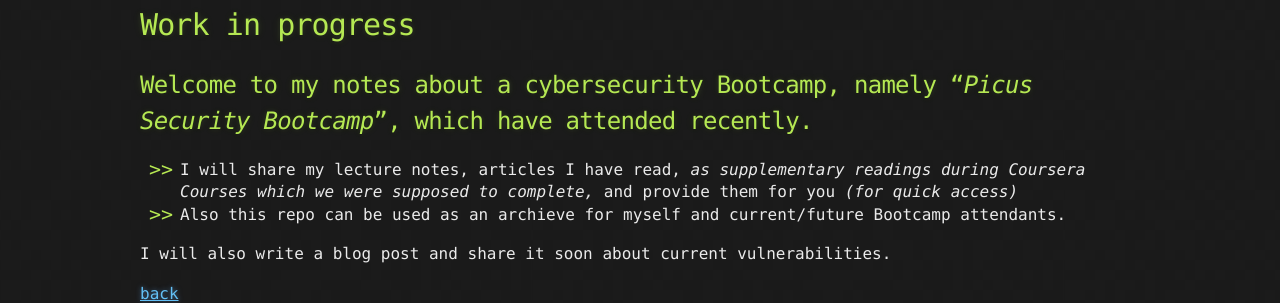
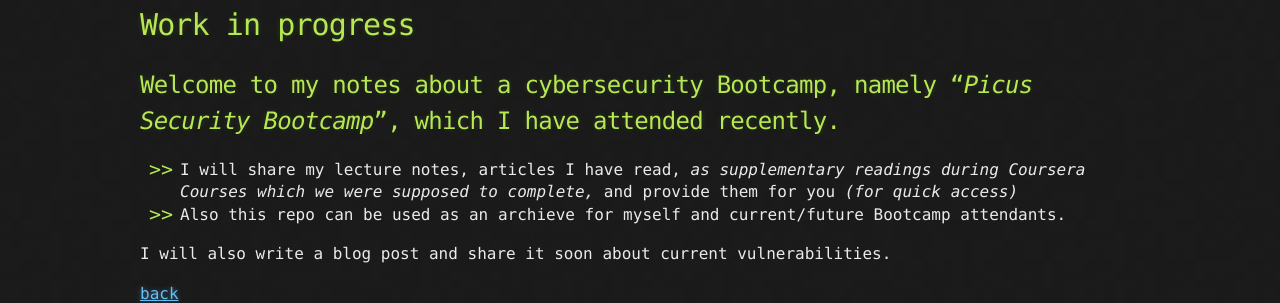
Before and after one commit to emreYbs/emreYbs.github.io, a Jekyll site: the page built from picussecuritybootcamp.md, in a window 1280 px wide. Shown: the part 171-474 px from the top of the page. Built offline with Jekyll 4.4.1, drawn with Linux system fonts in a browser that asks for light colours; our own code applies the rules of GitHub Pages for plain Markdown files.

```diff
--- a/picussecuritybootcamp.md
+++ b/picussecuritybootcamp.md
@@ -3,7 +3,7 @@ layout: default
 ---
 
 # Work in progress
-## Welcome to my notes about a cybersecurity Bootcamp, namely "_Picus Security Bootcamp_", which  have attended recently.
+## Welcome to my notes about a cybersecurity Bootcamp, namely "_Picus Security Bootcamp_", which I have attended recently.
 
 - I will share my lecture notes, articles I have read, _as supplementary readings during Coursera Courses which we were supposed to complete,_
 and provide them for you  _(for quick access)_
```
